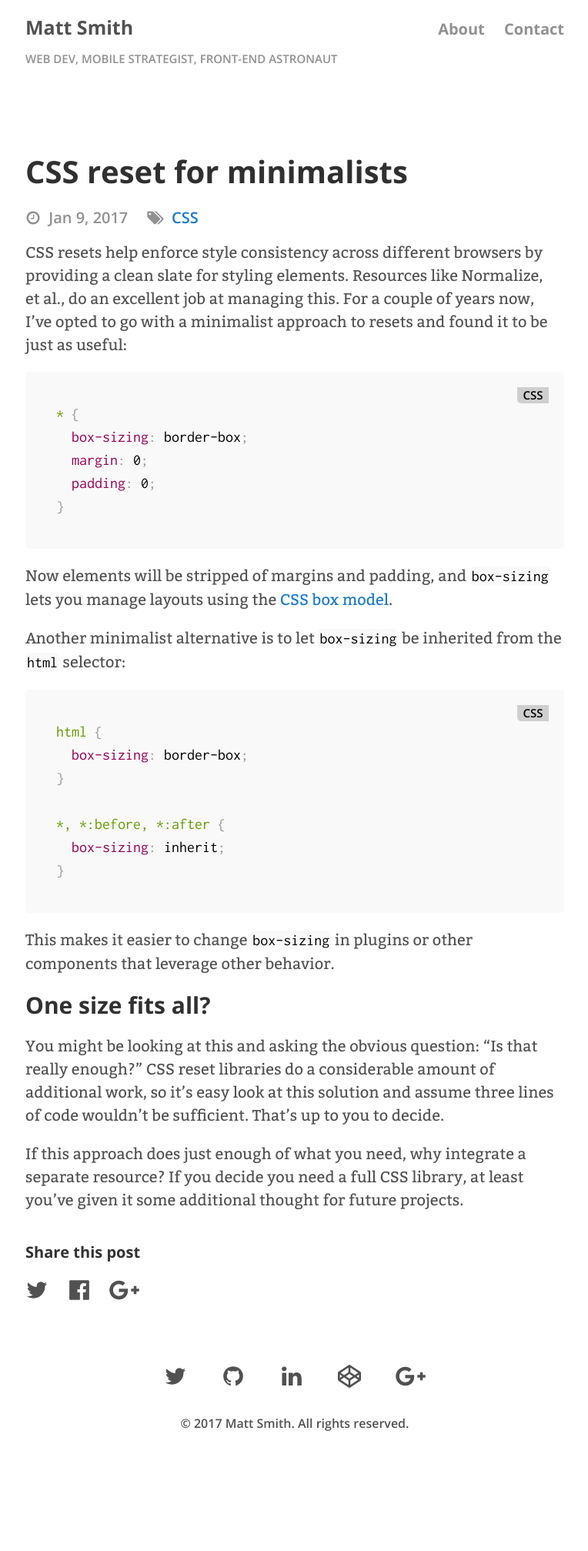
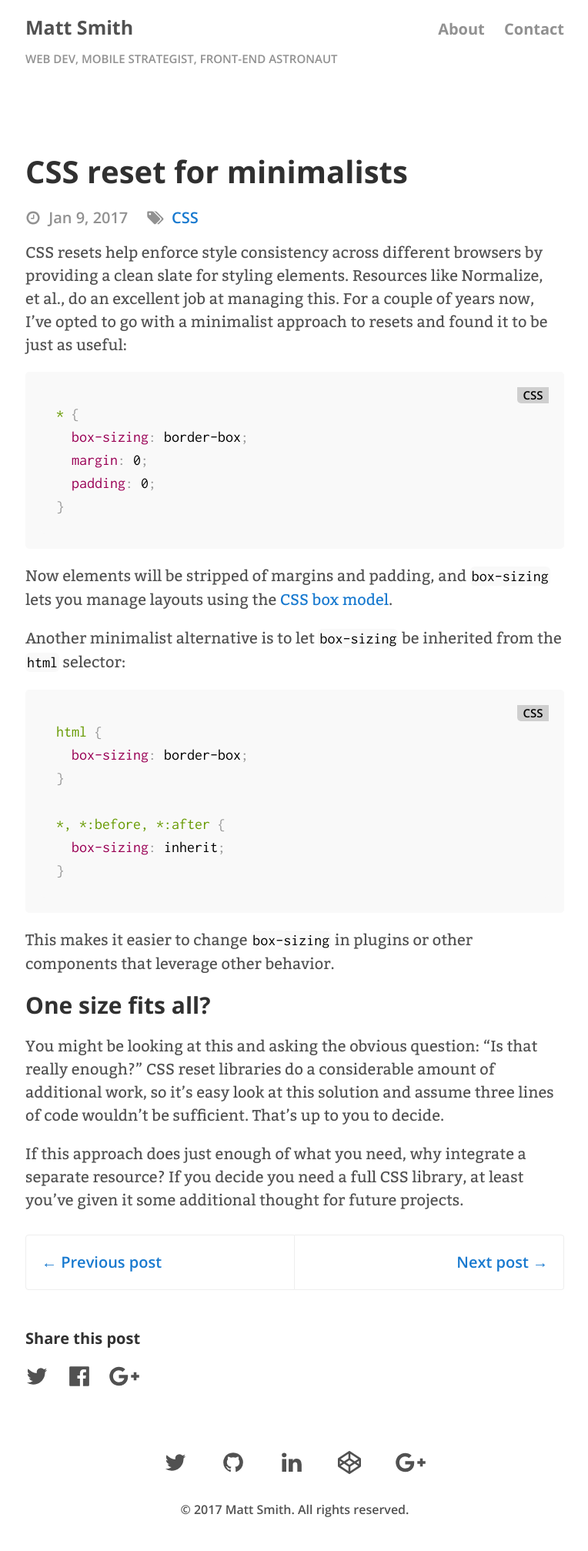
Before and after one commit to AllThingsSmitty/allthingssmitty.github.io, a Jekyll site: the page built from _posts/2017-01-09-css-reset-for-minimalists.md, in a window 1280 px wide. Shown: the whole page at 77% size, without its empty margins (257-1021 px from the left). Built offline with Jekyll 4.4.1, drawn with Linux system fonts in a browser that asks for light colours; comment, search, counter and statistics services are not loaded; before the commit the page ends 1903 px from its top, so only the background shows below that.

Commit message:
Added previous-next buttons

```diff
--- /dev/null
+++ b/_includes/prev-next.html
@@ -0,0 +1,46 @@
+<nav class="prev-and-next">
+  {% if page.previous.url %}
+    <a href="{{page.previous.url}}">← Previous post</a>
+  {% endif %}
+  {% if page.next.url %}
+    <a href="{{page.next.url}}">Next post →</a>
+  {% endif %}
+</nav>
+<style>
+.prev-and-next {
+  display: -ms-flexbox;
+  display: flex;
+  -ms-flex-pack: justify;
+  justify-content: space-between;
+  margin: 1.5rem 0;
+}
+.prev-and-next a {
+  border: 1px solid #eee;
+  cursor: pointer;
+  font-size: 1rem;
+  width: 50%;
+  padding: 1rem;
+  text-decoration: none;
+  vertical-align: middle;
+
+  font-family: "OpenSansSemibold",sans-serif;
+}
+
+
+.prev-and-next a:hover {
+  background: #f5f5f5;
+}
+
+
+.prev-and-next a:first-child {
+  border-bottom-left-radius: 4px;
+  border-top-left-radius: 4px;
+  margin-bottom: 0;
+}
+.prev-and-next a:last-child {
+  text-align: right;
+  border-left: 0;
+  border-bottom-right-radius: 4px;
+  border-top-right-radius: 4px;
+}
+</style>
--- a/_layouts/post.html
+++ b/_layouts/post.html
@@ -11,6 +11,8 @@ layout: default
   {{ content }}
 </article>
 
+{% include prev-next.html %}
+
 {% include share-page.html %}
 
 {% include comments.html %}
```
